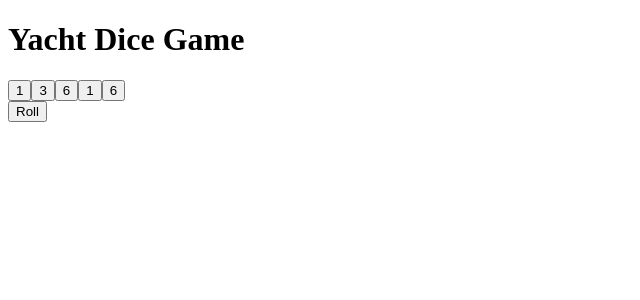
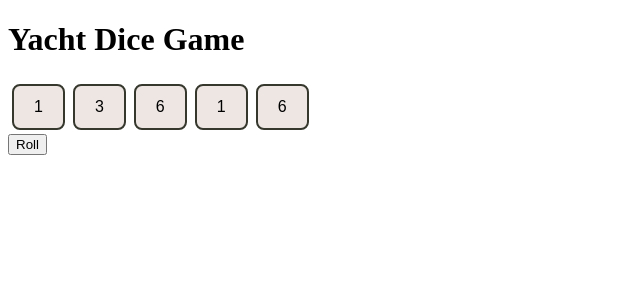
Before and after one commit to KevinHe99/yacht-dice-game, a React (Vite) app: page / in a window 1280 px wide. Shown: the top 300 px of the page, without its empty margins (0-640 px from the left). Built offline with nearby package versions, Linux system fonts and the light colour scheme.

Commit message:
Made Dice (Die) class

```diff
--- a/src/App.jsx
+++ b/src/App.jsx
@@ -1,5 +1,6 @@
 import {useState} from "react";
 import {nanoid} from "nanoid";
+import Die from "./component/Die.jsx";
 
 export default function App() {
 
@@ -11,13 +12,14 @@ export default function App() {
       .map(() => (
         {
           value: Math.ceil(Math.random() * 6),
+          isHeld: false,
           id: nanoid()
         }
       ))
   }
 
   const diceObjs = diceData.map(item => (
-    <button key={item.id}>{item.value}</button>
+    <Die key={item.id} value={item.value} held={item.isHeld}/>
   ))
 
 
--- /dev/null
+++ b/src/component/Die.jsx
@@ -0,0 +1,17 @@
+
+
+export default function Die({value, held}) {
+  const style = {
+    backgroundColor : held ? "#5BC3EB" : "#EDE6E3",
+    padding: '12px 20px',
+    border: '2px solid #36382E',
+    borderRadius: '8px',
+    cursor: 'pointer',
+    fontSize: '16px',
+    margin: '4px',
+  }
+
+  return (
+    <button style={style}>{value}</button>
+  )
+}
```
